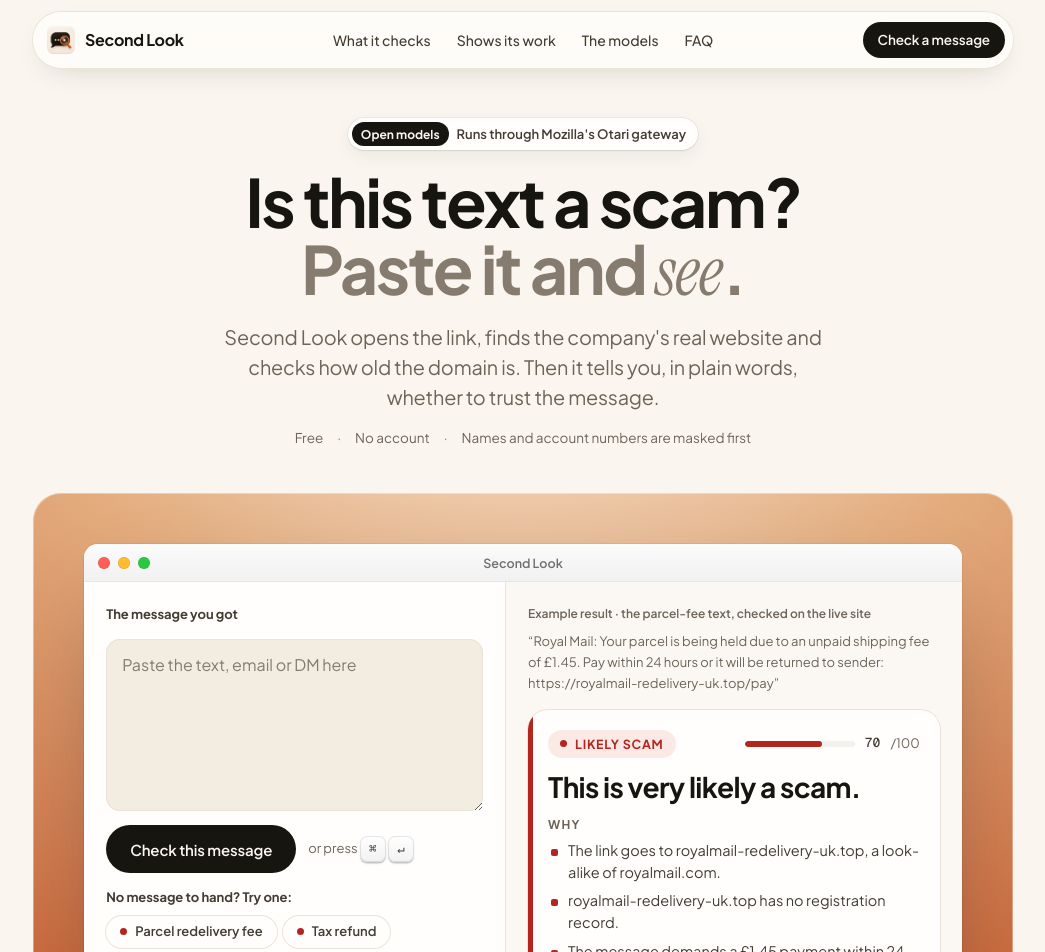
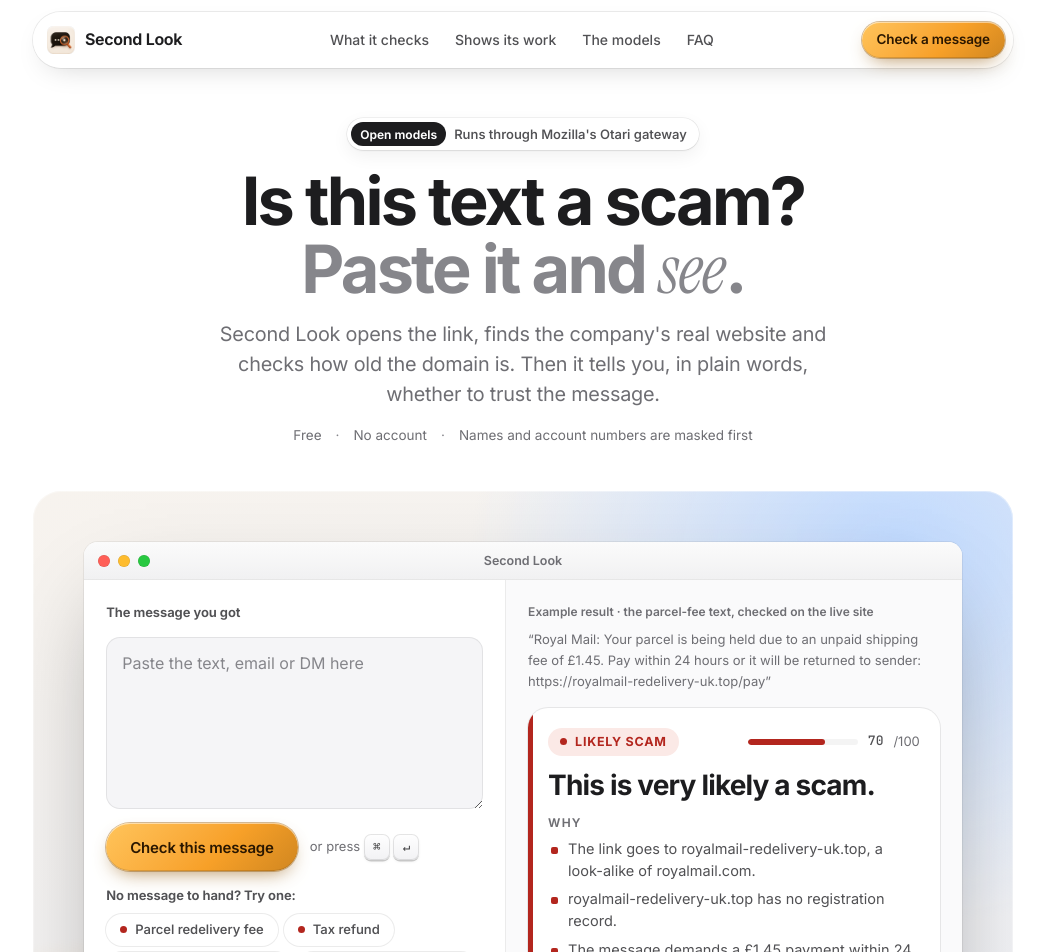
Before and after one commit to kinnuworks/second-look, a Next.js app: page / in a window 1280 px wide. Shown: the top 952 px of the page, without its empty margins (117-1162 px from the left). Built offline with nearby package versions, Linux system fonts and the light colour scheme.

Commit message:
Switch to the mist look with amber buttons; write the README

```diff
--- a/src/app/layout.tsx
+++ b/src/app/layout.tsx
@@ -10,12 +10,12 @@ export const metadata: Metadata = {
 
 export default function RootLayout({ children }: Readonly<{ children: React.ReactNode }>) {
   return (
-    <html lang="en" data-mood="cream" data-accent="terracotta" suppressHydrationWarning>
+    <html lang="en" data-accent="amber" suppressHydrationWarning>
       <head>
         <link rel="preconnect" href="https://fonts.googleapis.com" />
         <link rel="preconnect" href="https://fonts.gstatic.com" crossOrigin="" />
         <link
-          href="https://fonts.googleapis.com/css2?family=Plus+Jakarta+Sans:wght@400..800&family=Geist+Mono:wght@400;500&family=Instrument+Serif:ital@0;1&display=swap"
+          href="https://fonts.googleapis.com/css2?family=Inter:wght@400..800&family=JetBrains+Mono:wght@400;500&family=Instrument+Serif:ital@0;1&display=swap"
           rel="stylesheet"
         />
         <script dangerouslySetInnerHTML={{ __html: "document.documentElement.classList.add('js')" }} />
--- a/src/app/page.tsx
+++ b/src/app/page.tsx
@@ -293,7 +293,7 @@ export default function Home() {
             <a href="#models">The models</a>
             <a href="#faq">FAQ</a>
           </div>
-          <a href="#tool" className="btn btn-ink btn-sm">Check a message</a>
+          <a href="#tool" className="btn btn-candy btn-sm">Check a message</a>
         </div>
       </nav>
 
@@ -329,7 +329,7 @@ export default function Home() {
                       onKeyDown={(e) => { if ((e.metaKey || e.ctrlKey) && e.key === "Enter") check(text); }}
                     />
                     <div className="tool__actions">
-                      <button className="btn btn-ink" onClick={() => check(text)} disabled={busy || text.trim().length < 8}>
+                      <button className="btn btn-candy" onClick={() => check(text)} disabled={busy || text.trim().length < 8}>
                         {busy ? "Checking…" : "Check this message"}
                       </button>
                       <span className="t-micro">or press <kbd>⌘</kbd> <kbd>↵</kbd></span>
```
Also changed, not shown: 1 other file (tests, documents, lock files or other folders).
